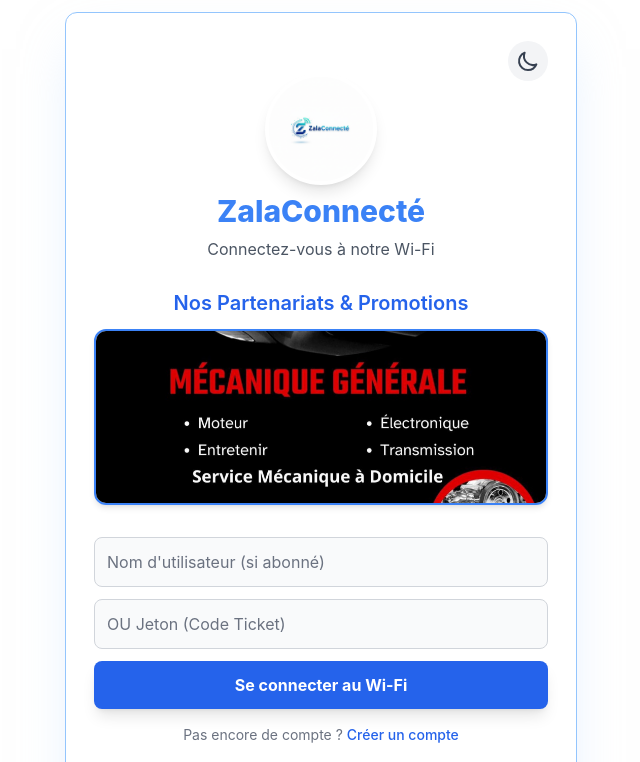
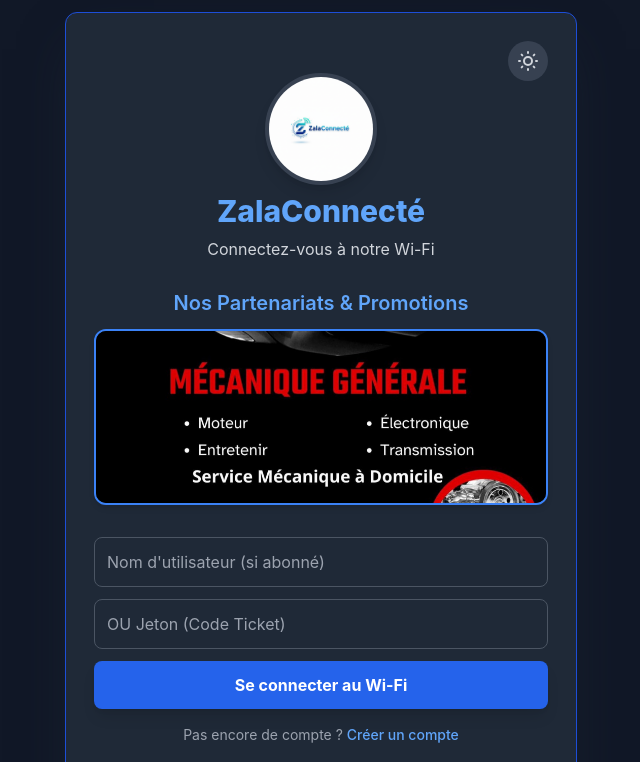
Before and after one commit to intellectConsulting243/zalaconnect-, a plain HTML site: page index.html in a window 1280 px wide. Both pictures are taken after a click on the button 847 px from the left and 61 px from the top of the page. Shown: the top 762 px of the page, without its empty margins (319-959 px from the left). Drawn offline with nearby package versions, Linux system fonts and the light colour scheme.

Commit message:
Modification de composant pour le theme  correction CSS

```diff
--- a/index.html
+++ b/index.html
@@ -1,5 +1,5 @@
 <!DOCTYPE html>
-<html lang="fr" class="dark">
+<html lang="fr">
 <head>
     <meta charset="UTF-8">
     <meta name="viewport" content="width=device-width, initial-scale=1.0">
@@ -33,7 +33,7 @@
         /* Styles spécifiques pour le carrousel d'images publicitaires */
         .billboard-container {
             position: relative;
-            /* Hauteur réduite de 18rem à 11rem pour être très compact et rectangulaire */
+            /* Hauteur compacte */
             height: 11rem;
             overflow: hidden;
             border-radius: 0.75rem; /* rounded-xl */
@@ -70,23 +70,22 @@
         }
     </style>
 </head>
-<!-- Réduction du padding du body à p-3 -->
-<body class="bg-white dark:bg-dark-bg font-sans min-h-screen p-3 flex items-center justify-center text-gray-900 dark:text-gray-100">
+<body class="bg-gray-50 dark:bg-dark-bg font-sans min-h-screen p-3 flex items-center justify-center text-gray-900 dark:text-gray-100">
 
-    <!-- Réduction du padding et du space-y général -->
+    <!-- Conteneur principal -->
     <div class="w-full max-w-lg mx-auto bg-white dark:bg-dark-card p-5 sm:p-7 rounded-xl shadow-2xl shadow-blue-200/50 dark:shadow-gray-800/50 space-y-4 md:space-y-5 border border-blue-300 dark:border-blue-700">
 
-        <!-- Conteneur pour gérer l'espace entre le toggle et le header -->
+        <!-- Conteneur pour le toggle et le header -->
         <div class="flex flex-col relative">
-            <!-- Bouton pour basculer le mode sombre (Positionné en haut à droite) -->
+            <!-- BOUTON DE BASCULE DU MODE SOMBRE - PRESENT UNIQUEMENT SUR CETTE PAGE -->
             <button id="theme-toggle" class="absolute top-0 right-0 p-2 rounded-full bg-gray-100 dark:bg-gray-700 text-gray-700 dark:text-gray-300 transition duration-300 hover:scale-105 z-10">
-                <!-- Icônes -->
+                <!-- Icônes (initialement masquées, gérées par JS) -->
                 <svg id="icon-sun" class="h-6 w-6 hidden" fill="none" viewBox="0 0 24 24" stroke="currentColor"><path stroke-linecap="round" stroke-linejoin="round" stroke-width="2" d="M12 3v1m0 16v1m9-9h-1M4 12H3m15.364 6.364l-.707-.707M6.343 6.343l-.707-.707m12.728 0l-.707.707M6.343 17.657l-.707.707M16 12a4 4 0 11-8 0 4 4 0 018 0z" /></svg>
                 <svg id="icon-moon" class="h-6 w-6" fill="none" viewBox="0 0 24 24" stroke="currentColor"><path stroke-linecap="round" stroke-linejoin="round" stroke-width="2" d="M20.354 15.354A9 9 0 018.646 3.646 9.003 9.003 0 0012 21a9.003 9.003 0 008.354-5.646z" /></svg>
             </button>
 
             <header class="text-center space-y-2 pt-8"> <!-- pt-8 pour laisser de l'espace au toggle absolu -->
-                <!-- Logo: Retour au chemin local + ajout d'un onerror pour la substitution -->
+                <!-- Logo: Chemin local + onerror -->
                 <div class="mx-auto w-28 h-28 flex items-center justify-center rounded-full overflow-hidden shadow-lg border-4 border-white dark:border-gray-700 bg-white dark:bg-gray-700">
                     <img
                         src="images/zala.png"
@@ -104,19 +103,18 @@
             </header>
         </div>
 
-        <!-- Réduction du pt à pt-2 et du mb à mb-3 -->
+        <!-- Section Publicités -->
         <section class="ads pt-2">
             <h2 class="text-xl font-semibold mb-3 text-center text-blue-600 dark:text-blue-400">
                 Nos Partenariats & Promotions
             </h2>
-            <!-- Panneau publicitaire avec carrousel d'images (hauteur réduite en CSS) -->
             <div id="billboard-slider" class="billboard-container">
                 <!-- Utilisation de placehold.co comme fallback pour les images -->
                 <div class="billboard-image active">
-                    <img src="images/lf-douane.jpeg" alt="Promotion Douanes Logistique LF Groupe" class="w-full h-full object-cover">
+                    <img src="images/lf-travel.jpeg" alt="Promotion Douanes Logistique LF Groupe" class="w-full h-full object-cover">
                 </div>
                 <div class="billboard-image">
-                    <img src="images/lf-travel.jpeg" alt="Promotion Mécanique Générale LF Groupe" class="w-full h-full object-cover">
+                    <img src="images/lf-douane.jpeg" alt="Promotion Mécanique Générale LF Groupe" class="w-full h-full object-cover">
                 </div>
                 <div class="billboard-image">
                     <img src="images/lf-mecanique.jpeg" alt="Promotion Assistance Voyage LF Groupe" class="w-full h-full object-cover">
@@ -124,10 +122,9 @@
             </div>
         </section>
 
-        <!-- Réduction du space-y et pt -->
+        <!-- Formulaire de Connexion -->
         <section class="login-form space-y-3 pt-3">
             <form action="/connect" method="post" class="space-y-3">
-                <!-- Inputs avec p-3 et rounded-lg (plus compact) -->
                 <input
                     id="username-input"
                     type="text"
@@ -152,14 +149,13 @@
                     Se connecter au Wi-Fi
                 </button>
             </form>
-           <!-- Réduction du pt à pt-1 -->
            <p class="no-account text-center text-sm text-gray-500 dark:text-gray-400 pt-1">
                 Pas encore de compte ?
                 <a href="register.html" class="text-blue-600 dark:text-blue-400 hover:text-blue-800 dark:hover:text-blue-300 font-medium transition duration-200">Créer un compte</a>
             </p>
         </section>
 
-        <!-- Lien de paiement : py-3 à py-2.5 et rounded-xl à rounded-lg -->
+        <!-- Lien de paiement -->
         <div class="text-center pt-2">
             <a href="interface-paiement.html" class="inline-flex items-center justify-center w-full px-4 py-2.5 border border-blue-600 text-blue-600 dark:text-blue-400 bg-white dark:bg-gray-800 hover:bg-blue-50 dark:hover:bg-gray-700 font-bold rounded-lg shadow-md transition duration-300 focus:outline-none focus:ring-2 focus:ring-blue-500/50">
                 <svg xmlns="http://www.w3.org/2000/svg" class="h-5 w-5 mr-2" fill="none" viewBox="0 0 24 24" stroke="currentColor" stroke-width="2">
@@ -169,7 +165,7 @@
             </a>
         </div>
 
-        <!-- Réduction du pt à pt-3 et mb à mb-3 -->
+        <!-- Section Abonnements -->
         <section class="plans pt-3">
             <h2 class="text-xl font-semibold mb-3 text-center text-blue-600 dark:text-blue-400">
                 Nos Formules d'Abonnement
@@ -178,7 +174,6 @@
                 <table class="min-w-full divide-y divide-gray-300 dark:divide-gray-700">
                     <thead class="bg-blue-600 dark:bg-blue-700">
                         <tr>
-                            <!-- Réduction du padding à px-4 py-2 -->
                             <th scope="col" class="px-4 py-2 text-left text-xs font-medium uppercase tracking-wider text-white">
                                 Formule
                             </th>
@@ -191,7 +186,6 @@
                         </tr>
                     </thead>
                     <tbody class="divide-y divide-gray-200 dark:divide-gray-700 bg-white dark:bg-gray-800">
-                        <!-- Réduction du padding à px-4 py-2.5 -->
                         <tr class="hover:bg-blue-50 dark:hover:bg-blue-900 transition duration-150">
                             <td class="px-4 py-2.5 whitespace-nowrap text-sm font-medium text-blue-600 dark:text-blue-400">Basique</td>
                             <td class="px-4 py-2.5 whitespace-nowrap text-sm text-gray-600 dark:text-gray-300">1 heure</td>
@@ -213,7 +207,7 @@
         </section>
 
 
-        <!-- Réduction du pt à pt-2 -->
+        <!-- Footer -->
         <footer class="text-center pt-2 text-xs text-gray-500 dark:text-gray-500">
             <p>&copy; 2025 ZalaConnecté. Tous droits réservés.</p>
         </footer>
@@ -221,45 +215,55 @@
     </div>
 
 <script>
+    document.addEventListener('DOMContentLoaded', function() {
         // ==========================================================
-    // ===== Logique du Mode Sombre (Dark Mode) =====
+        // ===== Logique du Mode Sombre (Dark Mode) avec persistance =====
         // ==========================================================
         const htmlElement = document.documentElement;
         const themeToggle = document.getElementById('theme-toggle');
         const iconSun = document.getElementById('icon-sun');
         const iconMoon = document.getElementById('icon-moon');
 
-    // Fonction pour mettre à jour l'icône du bouton
-    function updateIcon(isDarkMode) {
-        if (isDarkMode) {
+        // 1. Fonction pour appliquer le thème et mettre à jour les icônes
+        function applyTheme(isDark) {
+            if (isDark) {
+                htmlElement.classList.add('dark');
                 iconSun.classList.remove('hidden');
                 iconMoon.classList.add('hidden');
             } else {
+                htmlElement.classList.remove('dark');
                 iconSun.classList.add('hidden');
                 iconMoon.classList.remove('hidden');
             }
         }
 
-    // Lire la préférence utilisateur ou utiliser le mode sombre par défaut
-    let isDarkMode = htmlElement.classList.contains('dark');
-    updateIcon(isDarkMode);
+        // 2. Lire la préférence au chargement (depuis localStorage ou défaut)
+        const storedTheme = localStorage.getItem('darkMode');
+        let isDarkMode;
 
+        if (storedTheme === 'true') {
+            isDarkMode = true;
+        } else if (storedTheme === 'false') {
+            isDarkMode = false;
+        } else {
+            // Par défaut, utiliser la préférence système
+            isDarkMode = window.matchMedia && window.matchMedia('(prefers-color-scheme: dark)').matches;
+        }
+
+        // Appliquer le thème initial
+        applyTheme(isDarkMode);
+
+        // 3. Événement de basculement (SAUVEGARDE DANS localStorage)
         themeToggle.addEventListener('click', () => {
             isDarkMode = !isDarkMode; // Inverser l'état
+            applyTheme(isDarkMode);
+            localStorage.setItem('darkMode', isDarkMode); // Sauvegarder la préférence pour TOUTES les pages
+        });
 
-        if (isDarkMode) {
-            htmlElement.classList.add('dark');
-        } else {
-            htmlElement.classList.remove('dark');
-        }
-
-        updateIcon(isDarkMode);
-    });
 
         // ==========================================================
         // ===== Validation simple du formulaire (sans alert()) =====
         // ==========================================================
-    document.addEventListener('DOMContentLoaded', function() {
         const form = document.querySelector('.login-form form');
         const usernameInput = document.getElementById('username-input');
         const tokenInput = document.getElementById('login-input');
@@ -273,7 +277,7 @@
                 e.preventDefault();
                 errorMessage.classList.remove('hidden');
                 usernameInput.focus();
-                // Utilisation d'un message d'erreur temporaire à la place d'une alerte
+                // Message d'erreur temporaire
                 setTimeout(() => {
                     errorMessage.classList.add('hidden');
                 }, 3000);
@@ -292,17 +296,11 @@
         const intervalTime = 3000; // 3 secondes
 
         function showNextSlide() {
-            // Retirer la classe 'active' de la diapositive actuelle
             slides[currentSlide].classList.remove('active');
-
-            // Passer à la diapositive suivante
             currentSlide = (currentSlide + 1) % totalSlides;
-
-            // Ajouter la classe 'active' à la nouvelle diapositive
             slides[currentSlide].classList.add('active');
         }
 
-        // Démarrer le carrousel uniquement s'il y a plus d'une image
         if (totalSlides > 1) {
              slides[0].classList.add('active');
              setInterval(showNextSlide, intervalTime);
```
Lines whose indentation alone changed are shown as unchanged.
